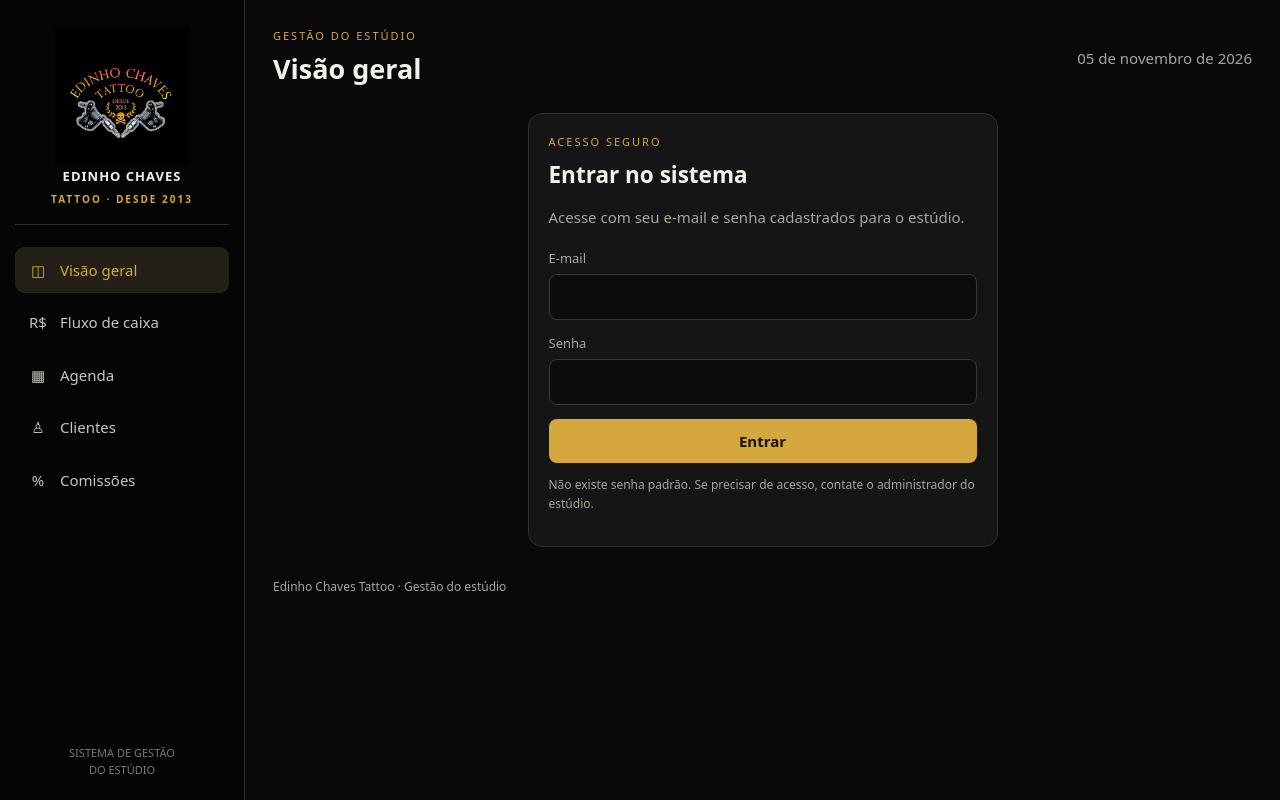
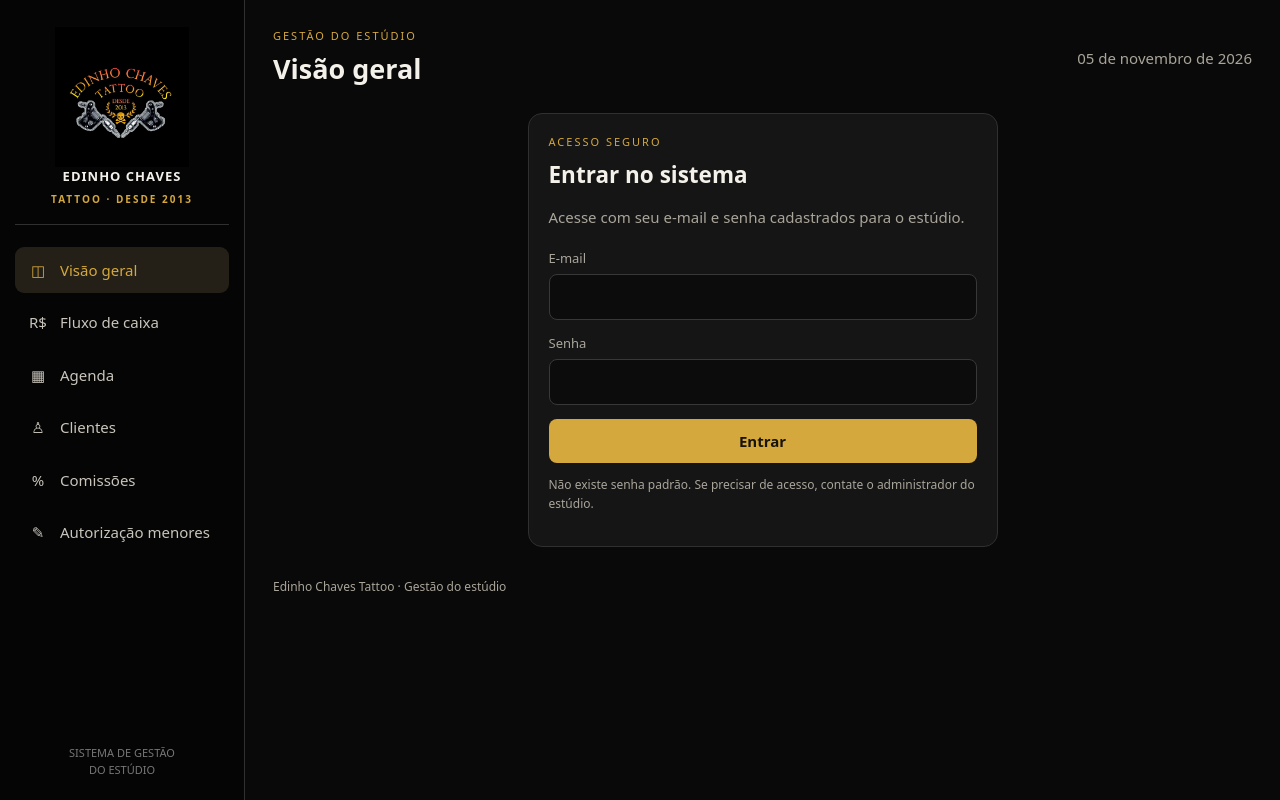
Before and after one commit to EDINHOCHAVESTATTOO/edinho_chaves_tattoo_pro, a Next.js app: page / in a window 1280 px wide. Built offline with nearby package versions, Linux system fonts and the light colour scheme; no server answers.

Commit message:
feat: expose guardian authorization in app navigation

```diff
--- a/src/app/page.tsx
+++ b/src/app/page.tsx
@@ -7,7 +7,8 @@ import AgendaEstudio from './AgendaEstudio';
 import ComissoesEstudio from './ComissoesEstudio';
 import VisaoGeral from './VisaoGeral';
 import ClientesEstudio from './ClientesEstudio';
-type Tab = 'inicio' | 'caixa' | 'agenda' | 'clientes' | 'comissoes';
+import AutorizacaoMenores from './AutorizacaoMenores';
+type Tab = 'inicio' | 'caixa' | 'agenda' | 'clientes' | 'comissoes' | 'menores';
 
 export default function Home() {
   const [tab, setTab] = useState<Tab>('inicio');
@@ -139,6 +140,7 @@ export default function Home() {
     { id: 'agenda', label: 'Agenda', icon: '▦' },
     { id: 'clientes', label: 'Clientes', icon: '♙' },
     { id: 'comissoes', label: 'Comissões', icon: '%' },
+    { id: 'menores', label: 'Autorização menores', icon: '✎' },
   ];
 
   return <main className="shell">
@@ -188,7 +190,7 @@ export default function Home() {
         {tab === 'clientes' && (
   <ClientesEstudio clienteParaAbrir={clienteParaAbrir} />
 )}
-        {tab === 'caixa' && <FluxoCaixa />}{tab === 'agenda' && <AgendaEstudio />}{tab === 'comissoes' && <ComissoesEstudio />}{tab !== 'inicio' && tab !== 'caixa' && tab !== 'agenda' && tab !== 'comissoes'&& tab !== 'clientes' && <div className="card"><h2>{tabs.find(t => t.id === tab)?.label}</h2><p>Estrutura da tela preparada. A operação ainda precisa ser ligada às tabelas e validada antes do uso com dados reais.</p><p className="notice">Não registre dados reais nesta tela enquanto o módulo estiver em construção.</p></div>}
+        {tab === 'caixa' && <FluxoCaixa />}{tab === 'agenda' && <AgendaEstudio />}{tab === 'comissoes' && <ComissoesEstudio />}{tab === 'menores' && <AutorizacaoMenores />}{tab !== 'inicio' && tab !== 'caixa' && tab !== 'agenda' && tab !== 'comissoes'&& tab !== 'clientes' && tab !== 'menores' && <div className="card"><h2>{tabs.find(t => t.id === tab)?.label}</h2><p>Estrutura da tela preparada. A operação ainda precisa ser ligada às tabelas e validada antes do uso com dados reais.</p><p className="notice">Não registre dados reais nesta tela enquanto o módulo estiver em construção.</p></div>}
         {message && <p className="notice">{message}</p>}
         </>}
       <p className="footerNote">Edinho Chaves Tattoo · Gestão do estúdio</p>
```
